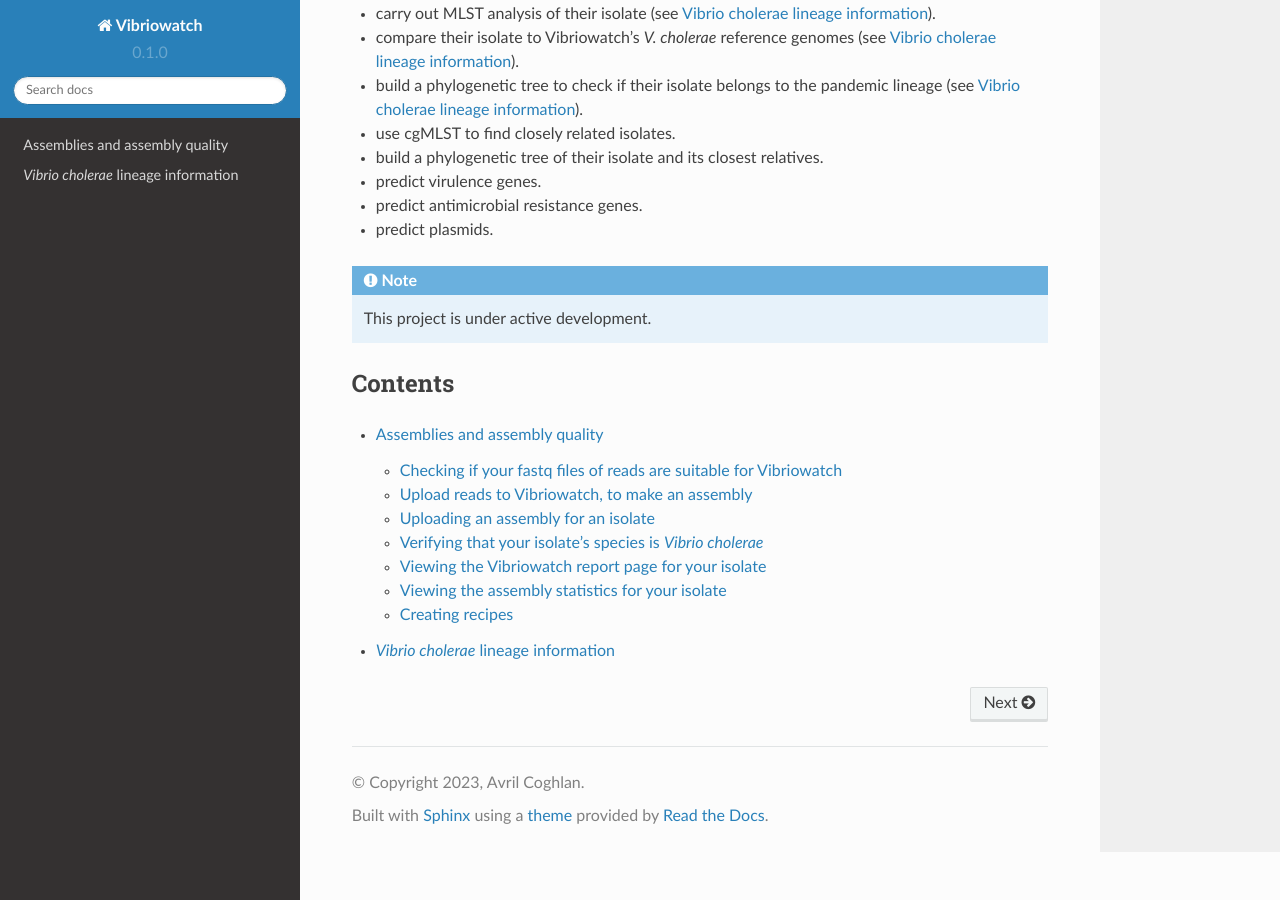
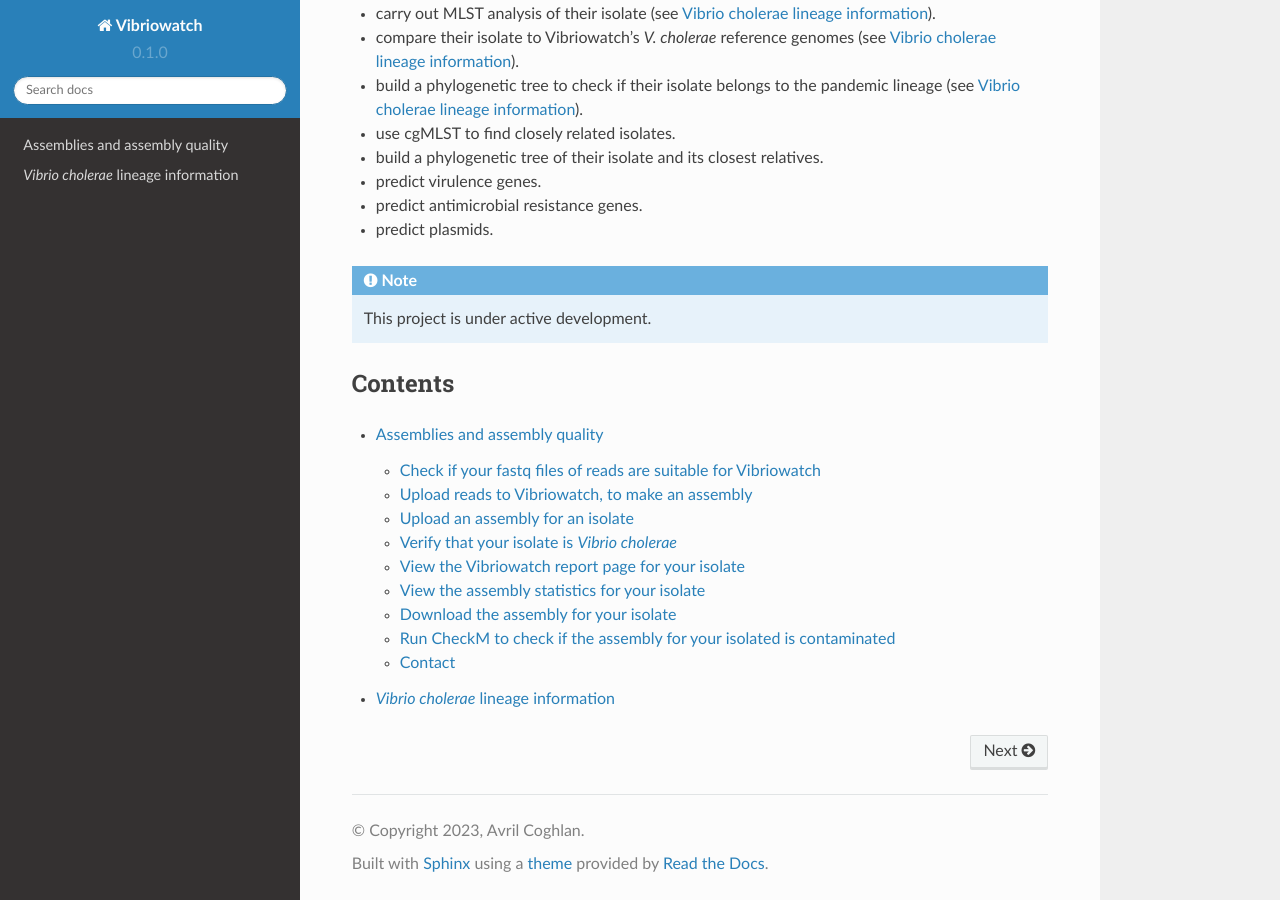
Before and after one commit to avrilcoghlan/cholerabook, a Sphinx documentation site: the page built from docs/source/index.rst, in a window 1280 px wide and 900 px high, scrolled down 603 px. Built offline with Sphinx 7.4.7 and the Read the Docs theme 2.0.0, drawn with Linux system fonts in a browser that asks for light colours.

Commit message:
Update assemblies.rst
Corrected cross-references within document

```diff
--- a/docs/source/assemblies.rst
+++ b/docs/source/assemblies.rst
@@ -1,12 +1,16 @@
 Assemblies and assembly quality
 ===============================
 
-In this section, we will describe how users can use Vibriowatch to:
+In this section, we will describe how you can:
 
+* `Check if your fastq files of reads are suitable for Vibriowatch`_.
 * `Upload reads to Vibriowatch, to make an assembly`_.
-* upload an assembled genome for an isolate.
-* verifying that their isolate's species is *V. cholerae*.
-* view the statistics for their assembly.
+* `Upload an assembly for an isolate`_.
+* `Verify that your isolate is *Vibrio cholerae*`_.
+* `View the Vibriowatch report page for your isolate`_.
+* `View the assembly statistics for your isolate`_.
+* `Download the assembly for your isolate`_.
+* `Run CheckM to check if the assembly for your isolated is contaminated`_.
 
 If you have fastq files of reads for an isolate, you can upload them to Vibriowatch to make an assembly for your isolate.
 
@@ -14,8 +18,8 @@ Alternatively, if you already have an assembly for your isolate, you can upload
 
 When you upload fastq files or assemblies to Vibriowatch, they are stored in your private Vibriowatch account, and can only be viewed or analysed by you and nobody else.
 
-Checking if your fastq files of reads are suitable for Vibriowatch
-------------------------------------------------------------------
+Check if your fastq files of reads are suitable for Vibriowatch
+---------------------------------------------------------------
 
 If you have fastq files of reads for your isolate, you can upload the fastq files to Vibriowatch to make an assembly.
 
@@ -110,8 +114,8 @@ When Pathogenwatch has finished the analyses on all the isolates that it has ass
 
 The piechart above shows that one isolate had failed the assembly process (labelled 'Error'). This can happen if there is something wrong with the fastq files, for example, if they are empty files.
 
-Uploading an assembly for an isolate
-------------------------------------
+Upload an assembly for an isolate
+---------------------------------
 
 If you already have an assembly for an isolate, you can upload your assembly to Vibriowatch.
 
@@ -119,8 +123,8 @@ The steps are very similar to uploading reads (see `Uploading reads to Vibriowat
 
 Pathogenwatch will carry out eight different analyses for each assembly, as it does after making assemblies from reads (see `Uploading reads to Vibriowatch, to make an assembly`_ above).
 
-Verifying that your isolate’s species is *Vibrio cholerae*
-----------------------------------------------------------
+Verify that your isolate is *Vibrio cholerae*
+---------------------------------------------
 
 It can sometimes happen that a researcher thinks they have isolated *Vibrio cholerae*, but the reads that they have sequenced come from another species, either due to mis-identification of *V. cholerae* or contamination of their sample.
 
@@ -131,8 +135,8 @@ For example, the piechart below shows that one isolate was identified as phiX174
 
 In the example above, there were also seven isolates that were assembled that were identified by Pathogenwatch as *Vibrio cholerae*.
 
-Viewing the Vibriowatch report page for your isolate
-----------------------------------------------------
+View the Vibriowatch report page for your isolate
+-------------------------------------------------
 
 Once you have uploaded reads and Pathogenwatch has made an assembly for you (or once you have uploaded your own assembly to Pathogenwatch), the Pathogenwatch website will make a 'report page' for your isolate with more information on its genome.
 
@@ -168,8 +172,8 @@ To see more information on a particular isolate's assembly, click on the link on
 .. image:: Picture11.png
   :width: 650
 
-Viewing the assembly statistics for your isolate
-------------------------------------------------
+View the assembly statistics for your isolate
+---------------------------------------------
 
 Once you have uploaded reads and Pathogenwatch has made an assembly for you (or once you have uploaded your own assembly to Pathogenwatch), it is a good idea to have a closer look at the assembly statistics for your isolates.
 
@@ -192,22 +196,17 @@ Other commonly used measures of assembly quality are the number of contigs and t
 
 In the example above, the genome for the isolate has 62 contigs and 695 non-ATCG characters, so is relatively good quality.
 
-Creating recipes
-----------------
+Download the assembly for your isolate
+--------------------------------------
 
-To retrieve a list of random ingredients,
-you can use the ``Vibriowatch.get_random_ingredients()`` function:
+Bla bla
 
-.. autofunction:: Vibriowatch.get_random_ingredients
+Run CheckM to check if the assembly for your isolated is contaminated
+---------------------------------------------------------------------
 
-The ``kind`` parameter should be either ``"meat"``, ``"fish"``,
-or ``"veggies"``. Otherwise, :py:func:`Vibriowatch.get_random_ingredients`
-will raise an exception.
+Bla bla
 
-.. autoexception:: Vibriowatch.InvalidKindError
+Contact
+-------
 
-For example:
-
->>> import Vibriowatch
->>> Vibriowatch.get_random_ingredients()
-['shells', 'gorgonzola', 'parsley']
+I will be grateful if you will send me (Avril Coghlan) corrections or suggestions for improvements to my email address alc@sanger.ac.uk
```
